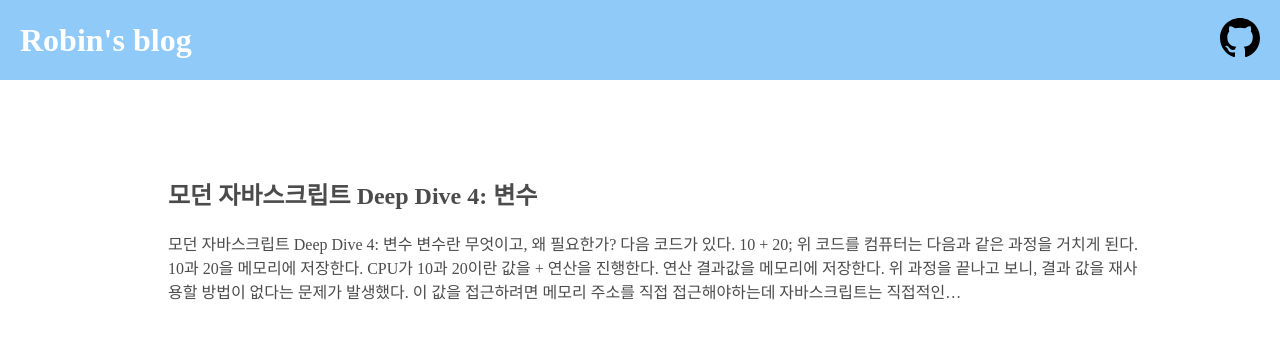
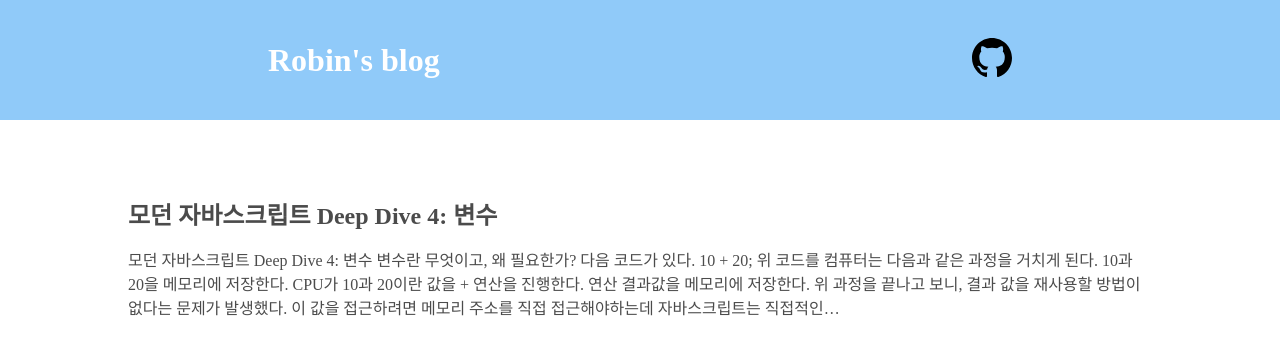
Before and after one commit to HyeBinYang/HyeBinYang.github.io, a Gatsby site: page / in a window 1280 px wide. Built offline with nearby package versions, Linux system fonts and the light colour scheme; Gatsby itself is replaced by a stand-in of ours.

Commit message:
feat : header 레이아웃 수정

```diff
--- a/src/components/Header.tsx
+++ b/src/components/Header.tsx
@@ -2,27 +2,37 @@ import React from "react";
 import { Link, useStaticQuery } from "gatsby";
 import { graphql } from "gatsby";
 import { useMemo } from "react";
-import { colors } from "../style";
+import { colors, Flex } from "../style";
 import { BsGithub } from "react-icons/bs";
+import styled from "@emotion/styled";
 
 type Me = {
   github: string;
 };
+
+const Wrapper = styled.header`
+  width: 100%;
+  height: 120px;
+  background-color: ${colors.primary};
+  display: flex;
+  align-items: center;
+  justify-content: space-between;
+  padding: 0 20px;
+`;
 
 const Header = () => {
   const data = useStaticQuery(query);
   const me: Me = useMemo(() => data.site.siteMetadata.me, [data.site.siteMetadata.me]);
 
   return (
-    <header
+    <Wrapper>
+      <Flex
+        alignItems="center"
+        justifyContent="space-between"
         css={{
-        width: "100%",
-        height: "80px",
-        backgroundColor: colors.primary,
-        display: "flex",
-        alignItems: "center",
-        justifyContent: "space-between",
-        padding: "0 20px",
+          width: "60%",
+          maxWidth: "950px",
+          margin: "0 auto",
         }}
       >
         <Link to="/">
@@ -31,7 +41,8 @@ const Header = () => {
         <a href={me.github}>
           <BsGithub size={40} color={"black"} />
         </a>
-    </header>
+      </Flex>
+    </Wrapper>
   );
 };
 
--- a/src/style.ts
+++ b/src/style.ts
@@ -36,10 +36,22 @@ export const globalStyle = css`
 
   * {
     box-sizing: border-box;
+    outline: none;
   }
 
   a {
     text-decoration: none;
+  }
+
+  h1,
+  h2,
+  h3,
+  h4,
+  h5,
+  h6,
+  ul {
+    margin: 0;
+    padding: 0;
   }
 
   li {
```
Lines whose indentation alone changed are shown as unchanged.
